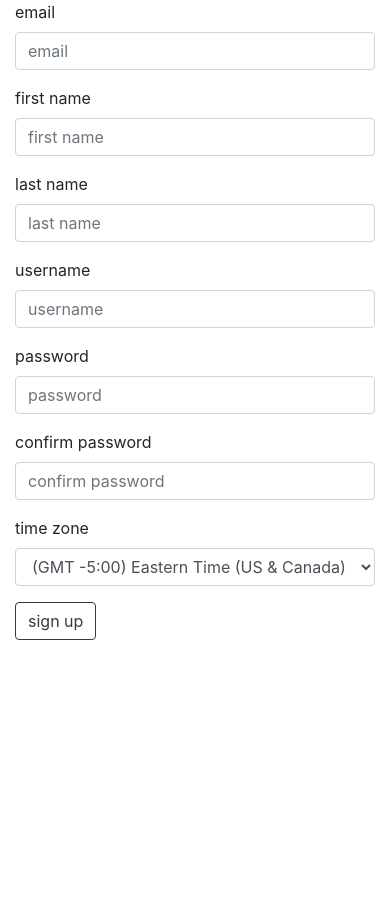
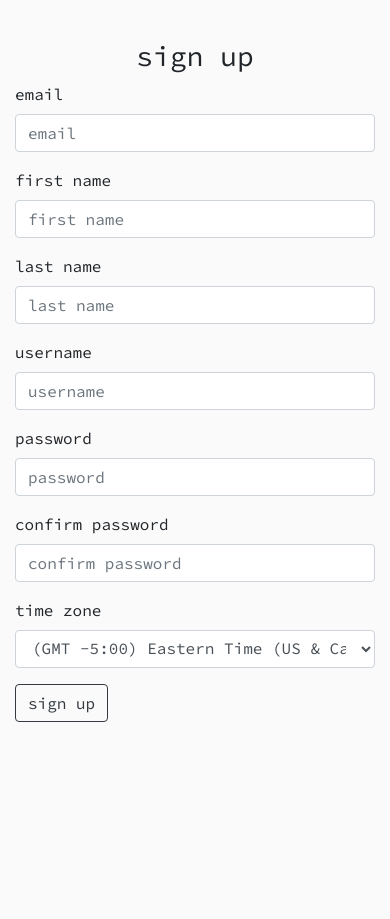
Before and after one commit to porter3/WellbeingTrackerApp, a Spring Boot app: page /signup in a window 390 px wide. Before the commit the page ends 640 px from the top, so only its background shows below. Run offline with Spring Boot 4, Linux system fonts and the light colour scheme; some of the project's set-up classes (security, data sources, template engines, error pages and the like) are left out, and stand-ins take their place; some libraries are stand-ins or nearby versions.

Commit message:
updating styling, don't remember what else. project works w/ no known bugs. last functionality-related commit (hopefully) before presentation.

```diff
--- a/WellbeingTrackerAPI/WellbeingTrackerAPI/src/main/java/com/jakeporter/WellbeingTrackerAPI/controllers/RegistrationController.java
+++ b/WellbeingTrackerAPI/WellbeingTrackerAPI/src/main/java/com/jakeporter/WellbeingTrackerAPI/controllers/RegistrationController.java
@@ -51,12 +51,10 @@ public class RegistrationController {
         System.out.println("ADDUSER IS EXECUTING");
         // populates UserAccount object from form
         UserAccount user = addService.populateNewUserFromForm(request);
+        violations.clear();
         // validate user in case client-side doesn't exist/work
         validateService.validateNewAccountSettings(violations, user, request.getParameter("confirmPassword"));
         if (!violations.isEmpty()){
-            for (String violation: violations){ // test statement
-                System.out.println(violation);
-            }
             return "redirect:/signup";
         }
         // encrypt user's password
--- a/WellbeingTrackerAPI/WellbeingTrackerAPI/src/main/resources/static/css/addMetrics.css
+++ b/WellbeingTrackerAPI/WellbeingTrackerAPI/src/main/resources/static/css/addMetrics.css
@@ -1,5 +1,5 @@
 #header{
-    margin: 40px 0px;
+    margin: 20px 0px;
 }
 
 .subtypeHeader{
@@ -9,6 +9,10 @@
 .item:hover{
     background-color: black;
     color: white;
+}
+
+#content{
+    margin-top: 40px;
 }
 
 #addButtonRow{
--- a/WellbeingTrackerAPI/WellbeingTrackerAPI/src/main/resources/static/css/dataView.css
+++ b/WellbeingTrackerAPI/WellbeingTrackerAPI/src/main/resources/static/css/dataView.css
@@ -49,3 +49,7 @@ background-color: #fafafa;
 color: #333C3C;
 border-radius: 60%
 }
+.form-control:focus {
+    border: 1px solid #333C3C;
+    box-shadow: 0 0 0 0.2rem #333C3C;
+}
--- a/WellbeingTrackerAPI/WellbeingTrackerAPI/src/main/resources/static/css/login.css
+++ b/WellbeingTrackerAPI/WellbeingTrackerAPI/src/main/resources/static/css/login.css
@@ -6,3 +6,8 @@
 h3{
     margin: 80px 25% 30px
 }
+
+.form-control:focus {
+    border: 1px solid #333C3C;
+    box-shadow: 0 0 0 0.2rem #333C3C;
+}
--- a/WellbeingTrackerAPI/WellbeingTrackerAPI/src/main/resources/static/css/removeMetrics.css
+++ b/WellbeingTrackerAPI/WellbeingTrackerAPI/src/main/resources/static/css/removeMetrics.css
@@ -4,6 +4,10 @@ h1{
 
 h5{
     margin-bottom: 30px
+}
+
+#content{
+    margin-top: 40px;
 }
 
 .typeElement{
--- /dev/null
+++ b/WellbeingTrackerAPI/WellbeingTrackerAPI/src/main/resources/static/css/signUp.css
@@ -0,0 +1,23 @@
+@import "https://fonts.googleapis.com/css?family=Montserrat|Source+Code+Pro&display=swap";
+
+body {
+    background: #fafafa;
+    font-family: 'Source Code Pro', monospace;
+}
+
+h3{
+    margin-top: 40px;
+}
+
+#formRow{
+    margin-bottom: 100px;
+}
+
+.form-control:focus {
+    border: 1px solid #333C3C;
+    box-shadow: 0 0 0 0.2rem #333C3C;
+}
+
+.errors{
+    margin-top: 25%;
+}
--- a/WellbeingTrackerAPI/WellbeingTrackerAPI/src/main/resources/templates/addMetrics.html
+++ b/WellbeingTrackerAPI/WellbeingTrackerAPI/src/main/resources/templates/addMetrics.html
@@ -36,13 +36,13 @@ xmlns="http://www.w3.org/1999/xhtml"
                     <li>
                         <a href="removemetrics"><button class="sidebarLink btn">remove metrics</button></a>
                     </li>
-                    <li>
+                    <!-- <li>
                         <a href="usersettings"><button class="sidebarLink btn">user settings</button></a>
-                    </li>
+                    </li> -->
                     <li>
                         <div sec:authorize="isAuthenticated()">
                             <form method="POST" action="/logout">
-                                <!-- <input type="hidden" th:name="${_csrf.parameterName}" th:value="${_csrf.token}"/> -->
+                                <input type="hidden" th:name="${_csrf.parameterName}" th:value="${_csrf.token}"/>
                                 <a><button class="sidebarLink btn" id="logOutButton" type="submit">log out</button></a>
                             </form>
                         </div>
--- a/WellbeingTrackerAPI/WellbeingTrackerAPI/src/main/resources/templates/login.html
+++ b/WellbeingTrackerAPI/WellbeingTrackerAPI/src/main/resources/templates/login.html
@@ -55,7 +55,7 @@
                             </div>
                         </div>
                         <small class="text-danger" th:if="${#request.getParameter('login_error') == '1'}">
-                            Wrong id or password!</small>
+                            username or password is incorrect.</small>
                     </form>
                 </div>
             </div>
--- a/WellbeingTrackerAPI/WellbeingTrackerAPI/src/main/resources/templates/signUp.html
+++ b/WellbeingTrackerAPI/WellbeingTrackerAPI/src/main/resources/templates/signUp.html
@@ -15,7 +15,10 @@ xmlns="http://www.w3.org/1999/xhtml"
     </head>
     <body>
         <div class="container">
-            <div class="row">
+            <div class="text-center">
+                <h3>sign up</h3>
+            </div>
+            <div id="formRow" class="row">
                 <div class="col-md-6">
                     <form method="POST" action="adduser">
                         <div class="form-group">
@@ -102,12 +105,12 @@ xmlns="http://www.w3.org/1999/xhtml"
                         <button id="submitButton" type="submit" class="btn btn-outline-dark">sign up</button>
                     </form>
                 </div>
+                <div class="col-md-4 offset-md-2 errors">
+                    <p class="alert-danger rounded"
+                    th:each="violation : ${violations}"
+                    th:text="${violation}"></p>
+                </div>
             </div>
-
-
-
-
-
 
 
         </div>
```
Also changed, not shown: WellbeingTrackerAPI/WellbeingTrackerAPI/src/main/java/com/jakeporter/WellbeingTrackerAPI/service/ValidateServiceImpl.java (+9 -9 lines), WellbeingTrackerAPI/WellbeingTrackerAPI/src/main/resources/templates/dataView_content.html (+4 -3 lines), WellbeingTrackerAPI/WellbeingTrackerAPI/src/main/resources/templates/removeMetrics.html (+4 -4 lines).
